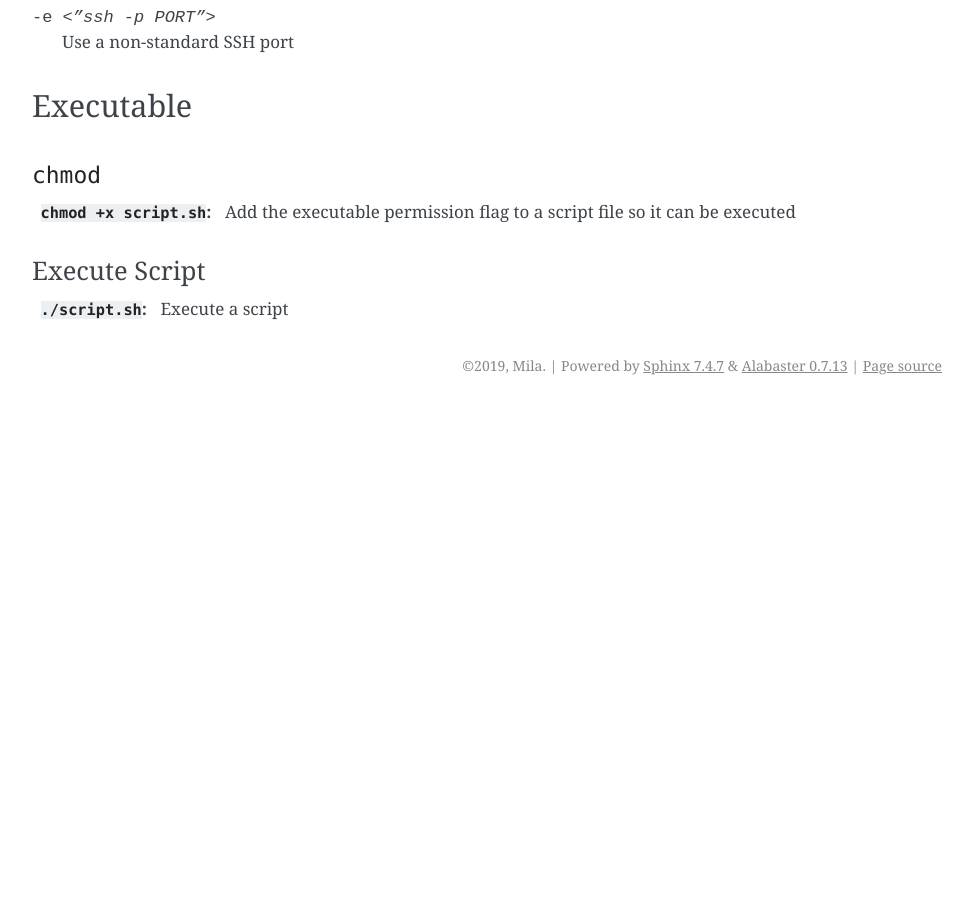
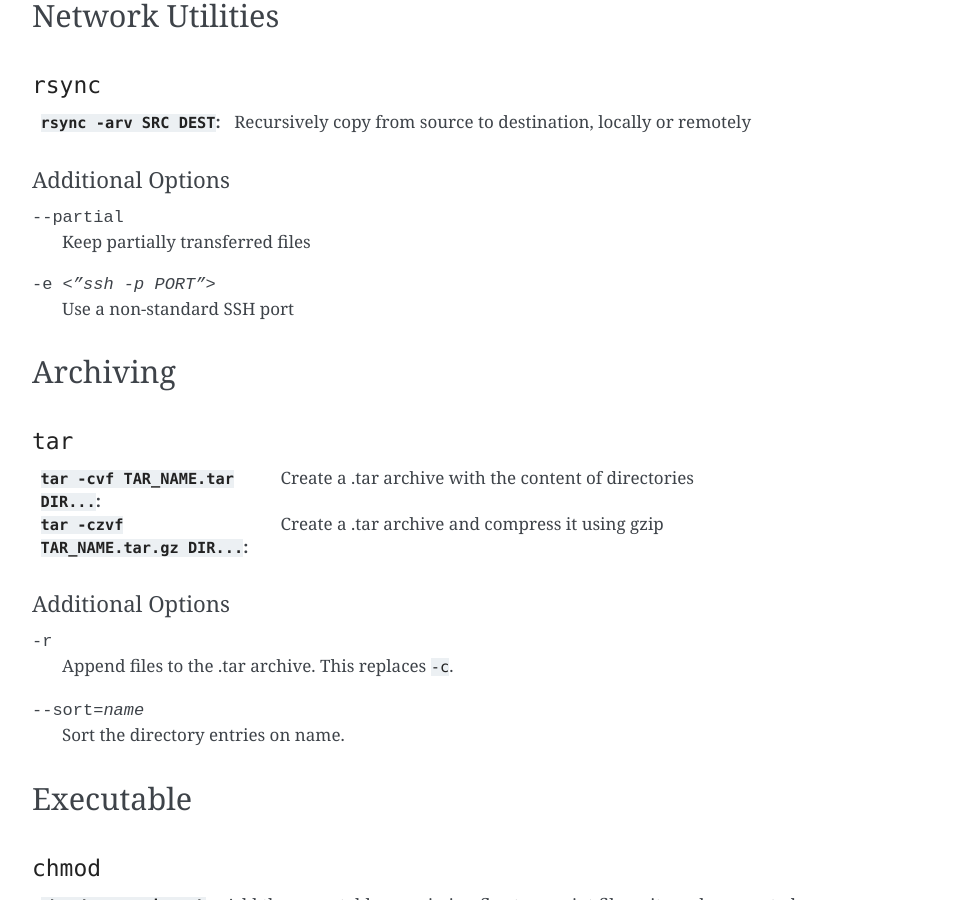
Before and after one commit to satyaog/cli-cheatsheet, a Sphinx documentation site: the page built from docs/source/index.rst, in a window 1280 px wide and 900 px high, scrolled down 4850 px. Shown: the whole window, without its empty margins (168-1141 px from the left). Built offline with Sphinx 7.4.7, drawn with Linux system fonts in a browser that asks for light colours; before the commit the page ends 5255 px from its top, so only the background shows below that; some of the changed text lies outside the part shown.

Commit message:
Update index.rst

```diff
--- a/docs/source/index.rst
+++ b/docs/source/index.rst
@@ -12,14 +12,17 @@ Command Line Cheat Sheet
 .. list-table::
    :header-rows: 1
 
-   * - `Navigate`_
+   * - `File Exploration`_
      - `Help`_
      - `Disk Usage`_
      - `Session Utilities`_
      - `Network Utilities`_
+     - `Archiving`_
      - `Executable`_
    * - | `ls`_
        | `cd`_
+       | `cp`_
+       | `mv`_
        | `Tab Key`_
      - | `man`_
        | `-h | --help`_
@@ -35,12 +38,13 @@ Command Line Cheat Sheet
        | `ps`_
        | `kill`_
      - | `rsync`_
+     - | `tar`_
      - | `chmod`_
        | `Execute Script`_
 
-********
-Navigate
-********
+****************
+File Exploration
+****************
 
 ``ls``
 ======
@@ -74,6 +78,18 @@ Navigate
     $ cd proj1
     $ ls
     proj1_file1	proj1_file2
+
+``cp``
+======
+
+:``cp SRC DEST``: Copy a file or directory.
+:``cp -Rt DIR SRC...``: Copy files and/or directories to a directory.
+
+``mv``
+======
+
+:``mv SRC DEST``: Move or rename a file or directory.
+:``mv -t DIR SRC...``: Move files and/or directories to a directory.
 
 Tab Key
 =======
@@ -281,6 +297,22 @@ Additional Options
 --partial            Keep partially transferred files
 -e <"ssh -p PORT">   Use a non-standard SSH port
 
+*********
+Archiving
+*********
+
+``tar``
+=======
+
+:``tar -cvf TAR_NAME.tar DIR...``:     Create a .tar archive with the content of directories
+:``tar -czvf TAR_NAME.tar.gz DIR...``: Create a .tar archive and compress it using gzip
+
+Additional Options
+------------------
+
+-r             Append files to the .tar archive. This replaces ``-c``.
+--sort=name    Sort the directory entries on name.
+
 **********
 Executable
 **********
```
